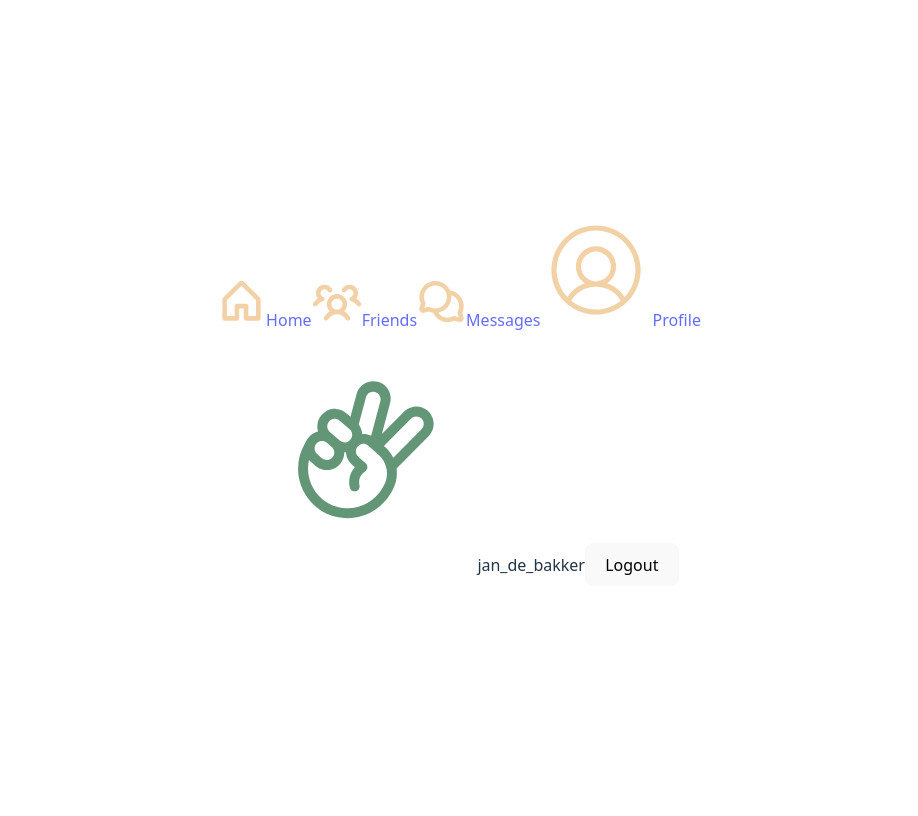
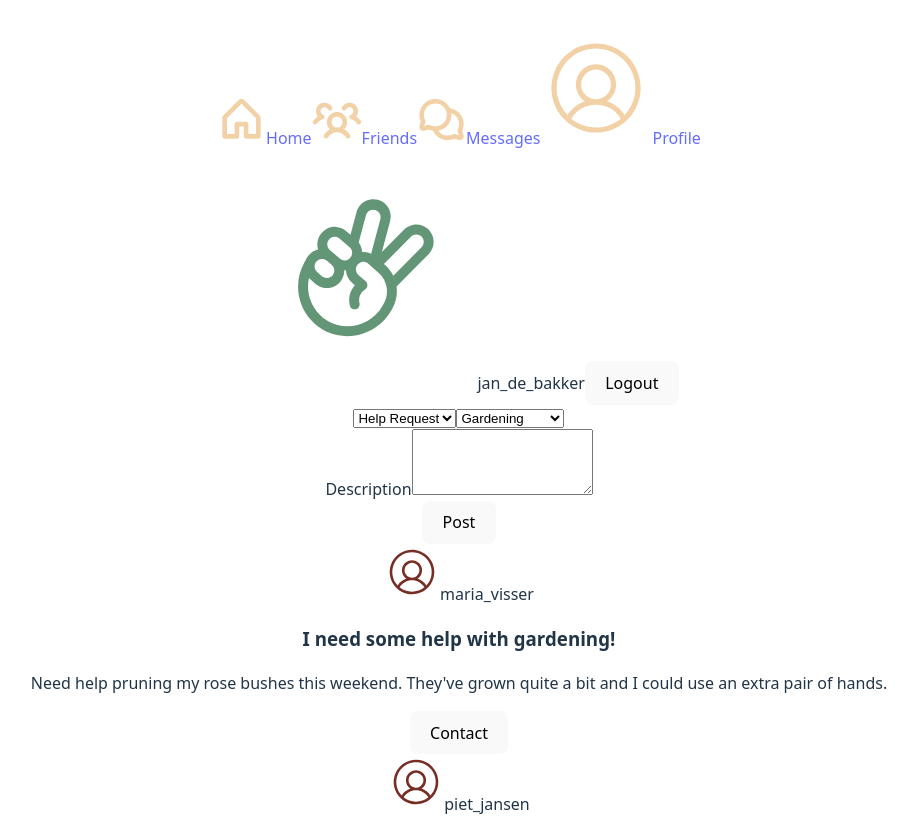
Before and after one commit to giuzep89/helpinghand-frontend, a React (Vite) app: page / in a window 1280 px wide. Shown: the top 816 px of the page, without its empty margins (181-1099 px from the left). Built offline with nearby package versions, Linux system fonts and the light colour scheme.

Commit message:
Home page feed with post cards and create post form; delete and help-found actions added; type constants added in separate JSON files

```diff
--- a/src/components/textarea/Textarea.jsx
+++ b/src/components/textarea/Textarea.jsx
@@ -1,6 +1,6 @@
 import './Textarea.css';
 
-function Textarea({ label, register, error, placeholder, rows = 4 }) {
+function Textarea({ label, register, error, placeholder, rows = 4, value, onChange }) {
   return (
     <div className="textarea-container">
       <label>
@@ -8,6 +8,8 @@ function Textarea({ label, register, error, placeholder, rows = 4 }) {
         <textarea
           placeholder={placeholder}
           rows={rows}
+          value={value}
+          onChange={onChange}
           {...register}
         />
       </label>
--- /dev/null
+++ b/src/constants/activityTypes.json
@@ -0,0 +1,7 @@
+[
+  { "value": "SPORTS", "label": "Sports" },
+  { "value": "CULTURE", "label": "Culture" },
+  { "value": "VOLUNTEERING", "label": "Volunteering" },
+  { "value": "SOCIAL", "label": "Social" },
+  { "value": "EDUCATIONAL", "label": "Educational" }
+]
--- /dev/null
+++ b/src/constants/helpTypes.json
@@ -0,0 +1,16 @@
+[
+  { "value": "GARDENING", "label": "Gardening" },
+  { "value": "TAXES", "label": "Taxes" },
+  { "value": "COMPANY", "label": "Company" },
+  { "value": "PLUMBING", "label": "Plumbing" },
+  { "value": "PAINTING", "label": "Painting" },
+  { "value": "MOVING", "label": "Moving" },
+  { "value": "IT", "label": "IT Support" },
+  { "value": "BUREAUCRACY", "label": "Bureaucracy" },
+  { "value": "LANGUAGE", "label": "Language" },
+  { "value": "GROCERIES", "label": "Groceries" },
+  { "value": "PETSITTING", "label": "Pet Sitting" },
+  { "value": "TRANSPORT", "label": "Transport" },
+  { "value": "REPAIRS", "label": "Repairs" },
+  { "value": "HOUSE_CHORES", "label": "House Chores" }
+]
--- /dev/null
+++ b/src/helpers/generateTitle.js
@@ -0,0 +1,8 @@
+export function generateTitle(postType, helpType, activityType) {
+  if (postType === 'HELP_REQUEST') {
+    return `I need some help with ${helpType}!`;
+  }
+  return `Going for a ${activityType} activity: anyone joining?`;
+}
+
+// TODO remove later after integrating API calls, redundant
--- a/src/pages/home/Home.jsx
+++ b/src/pages/home/Home.jsx
@@ -1,14 +1,123 @@
+import { useState, useContext } from 'react';
+import { AuthContext } from '../../context/AuthContext.jsx';
+import PostCard from '../../components/post-card/PostCard.jsx';
+import Textarea from '../../components/textarea/Textarea.jsx';
+import Button from '../../components/button/Button.jsx';
+import { generateTitle } from '../../helpers/generateTitle.js'; // TODO API: remove, API generates displayTitle
+import testDatabase from '../../constants/testDatabase.json'; // TODO API: remove, fetch posts in useEffect
+import helpTypes from '../../constants/helpTypes.json';
+import activityTypes from '../../constants/activityTypes.json';
 import './Home.css';
 
 function Home() {
+  const { user } = useContext(AuthContext);
+  // TODO API: replace with useEffect fetching GET /posts
+  const [posts, setPosts] = useState(testDatabase.posts);
+  const [newPost, setNewPost] = useState({
+    postType: 'HELP_REQUEST',
+    helpType: 'GARDENING',
+    activityType: 'SPORTS',
+    description: ''
+  });
+
+  // TODO API: POST to /posts/help-requests or /posts/activities
+  function handleCreatePost(e) {
+    e.preventDefault();
+
+    const post = {
+      id: Math.floor(Math.random() * 100000),
+      displayTitle: generateTitle(newPost.postType, newPost.helpType, newPost.activityType),
+      description: newPost.description,
+      location: user.location,
+      authorUsername: user.username,
+      createdAt: new Date().toISOString(),
+      postType: newPost.postType,
+      ...(newPost.postType === 'HELP_REQUEST'
+        ? { helpType: newPost.helpType, helpFound: false }
+        : { activityType: newPost.activityType, currentParticipants: 1 })
+    };
+
+    setPosts([post, ...posts]);
+    setNewPost({ ...newPost, description: '' });
+  }
+
+  function handleContact(post) {
+    // TODO: navigate to messages or open chat with post author
+    console.log('Contact author of:', post.displayTitle);
+  }
+
+  // TODO API: DELETE /posts/{id}
+  function handleDelete(postId) {
+    setPosts(posts.filter((post) => {
+      return post.id !== postId;
+    }));
+  }
+
+  // TODO API: PATCH /posts/help-requests/{id}/help-found
+  function handleHelpFound(postId) {
+    setPosts(posts.map((post) => {
+      if (post.id === postId) {
+        return { ...post, helpFound: true };
+      }
+      return post;
+    }));
+  }
+
   return (
     <main className="home outer-container">
       <div className="home inner-container">
         <section className="home-create-post">
-          {/* TODO create new post form */}
+          <form onSubmit={handleCreatePost}>
+            <select
+              value={newPost.postType}
+              onChange={(e) => setNewPost({ ...newPost, postType: e.target.value })}
+            >
+              <option value="HELP_REQUEST">Help Request</option>
+              <option value="ACTIVITY">Activity</option>
+            </select>
+
+            {newPost.postType === 'HELP_REQUEST' ? (
+              <select
+                value={newPost.helpType}
+                onChange={(e) => setNewPost({ ...newPost, helpType: e.target.value })}
+              >
+                {helpTypes.map((type) => {
+                  return <option key={type.value} value={type.value}>{type.label}</option>;
+                })}
+              </select>
+            ) : (
+              <select
+                value={newPost.activityType}
+                onChange={(e) => setNewPost({ ...newPost, activityType: e.target.value })}
+              >
+                {activityTypes.map((type) => {
+                  return <option key={type.value} value={type.value}>{type.label}</option>;
+                })}
+              </select>
+            )}
+
+            <Textarea
+              label="Description"
+              value={newPost.description}
+              onChange={(e) => setNewPost({ ...newPost, description: e.target.value })}
+            />
+
+            <Button type="submit">Post</Button>
+          </form>
         </section>
         <section className="home-feed">
-          {/* TODO add the post cards list */}
+          {posts.map((post) => {
+            return (
+              <PostCard
+                key={post.id}
+                post={post}
+                currentUsername={user.username}
+                onContact={handleContact}
+                onDelete={handleDelete}
+                onHelpFound={handleHelpFound}
+              />
+            );
+          })}
         </section>
       </div>
     </main>
```
